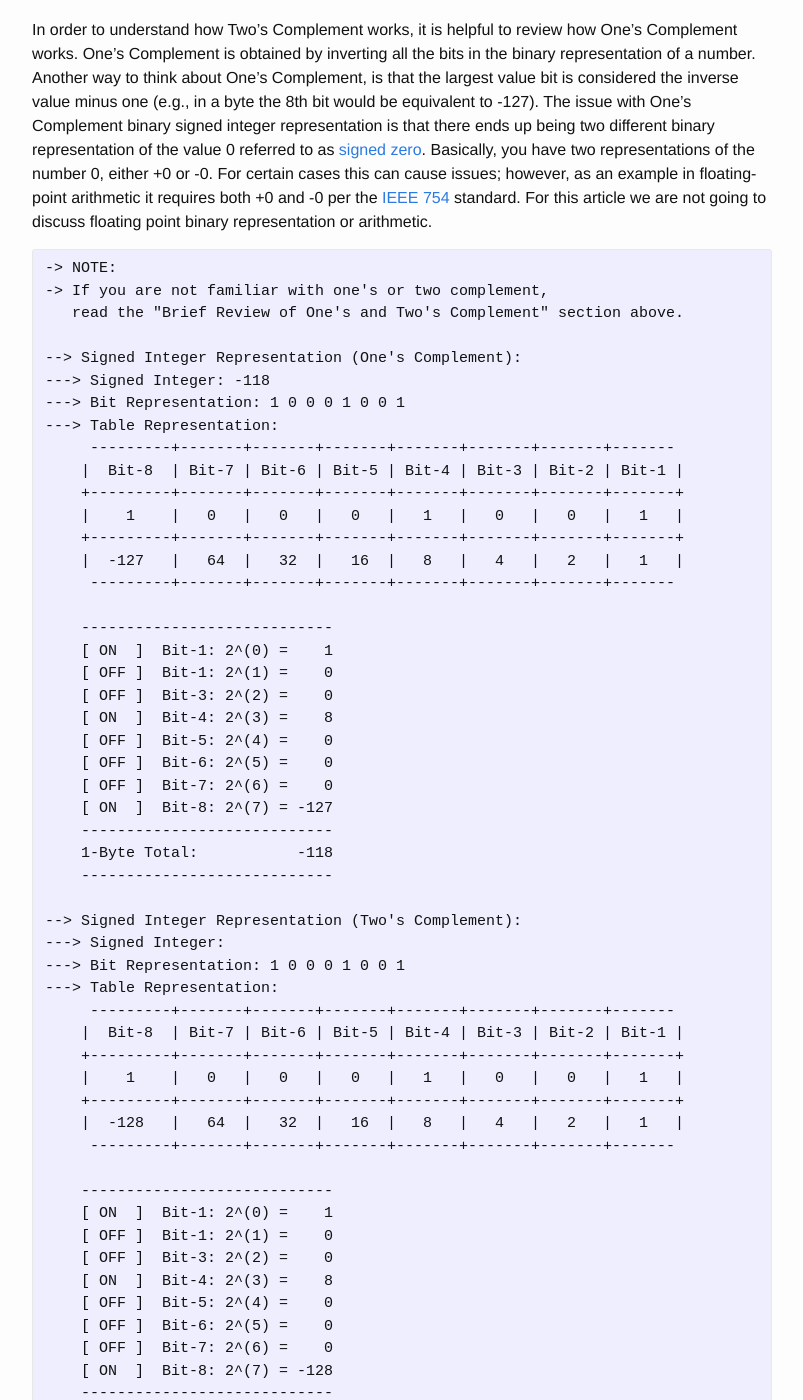
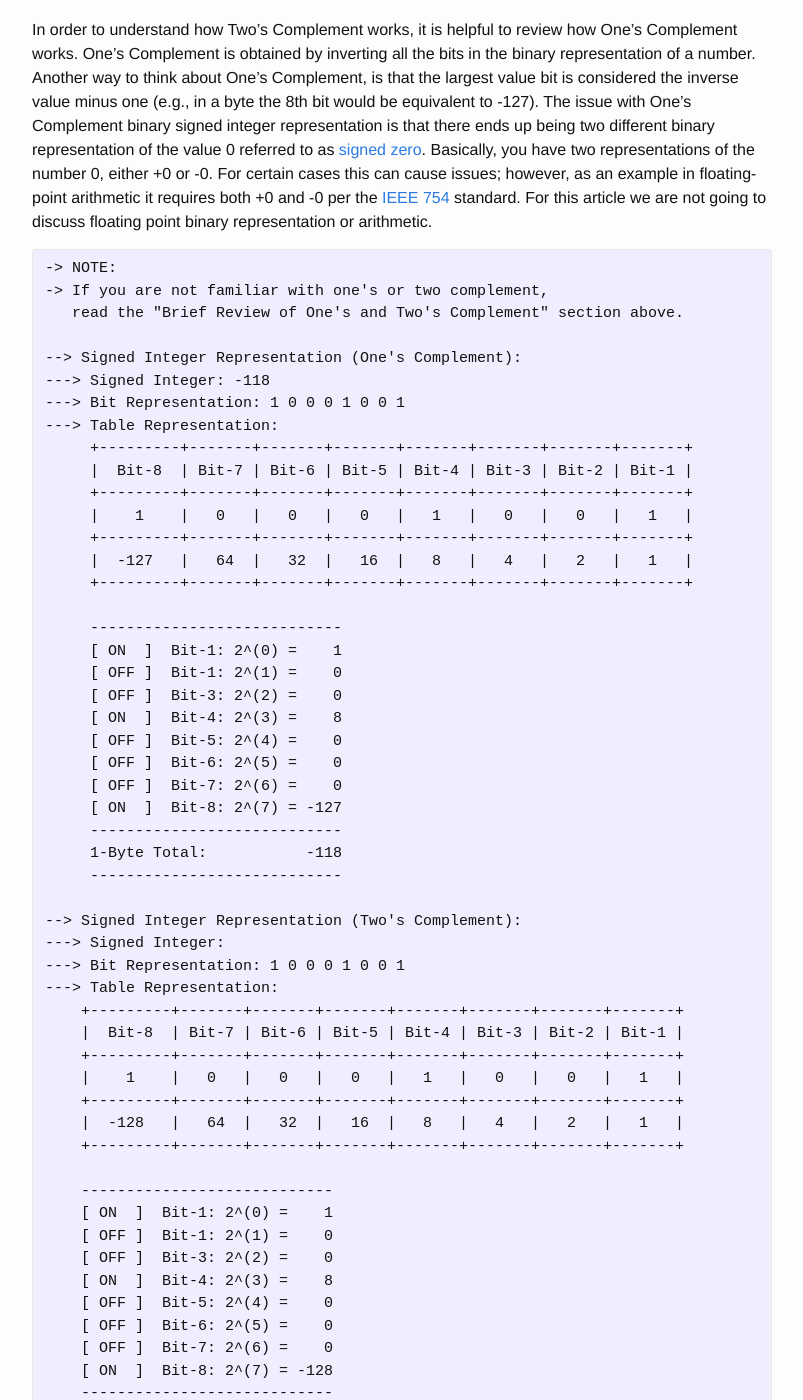
Before and after one commit to nkane/nkane.github.io, a Jekyll site: the page built from _posts/2017-09-23-engineering-endianness.markdown, in a window 1280 px wide and 1400 px high, scrolled down 1889 px. Shown: the whole window, without its empty margins (238-1041 px from the left). Built offline with Jekyll 4.4.1, drawn with Linux system fonts in a browser that asks for light colours; some of the changed text lies outside the part shown.

````diff
--- a/_posts/2017-09-23-engineering-endianness.markdown
+++ b/_posts/2017-09-23-engineering-endianness.markdown
@@ -49,26 +49,26 @@ The term "[bit]" is short for binary digit, which is the basic base-2 unit of in
 ---> Unsigned Integer: 137
 ---> Bit Representation: 1 0 0 0 1 0 0 1
 ---> Table Representation:
-     ---------------+-------+-------+-------+-------+-------+-------
-    | Bit-8 | Bit-7 | Bit-6 | Bit-5 | Bit-4 | Bit-3 | Bit-2 | Bit-1 |
-    +-------+-------+-------+-------+-------+-------+-------+-------+
-    |   1   |   0   |   0   |   0   |   1   |   0   |   0   |   1   |
-    +-------+-------+-------+-------+-------+-------+-------+-------+
-    |  128  |   64  |   32  |   16  |   8   |   4   |   2   |   1   |
-     -------+-------+-------+-------+-------+-------+-------+-------
+     +---------------+-------+-------+-------+-------+-------+-------+
+     | Bit-8 | Bit-7 | Bit-6 | Bit-5 | Bit-4 | Bit-3 | Bit-2 | Bit-1 |
+     +-------+-------+-------+-------+-------+-------+-------+-------+
+     |   1   |   0   |   0   |   0   |   1   |   0   |   0   |   1   |
+     +-------+-------+-------+-------+-------+-------+-------+-------+
+     |  128  |   64  |   32  |   16  |   8   |   4   |   2   |   1   |
+     +-------+-------+-------+-------+-------+-------+-------+-------+
 
-    ---------------------------
-    [ ON  ]  Bit-1: 2^(0) =   1
-    [ OFF ]  Bit-1: 2^(1) =   0
-    [ OFF ]  Bit-3: 2^(2) =   0
-    [ ON  ]  Bit-4: 2^(3) =   8
-    [ OFF ]  Bit-5: 2^(4) =   0
-    [ OFF ]  Bit-6: 2^(5) =   0
-    [ OFF ]  Bit-7: 2^(6) =   0
-    [ ON  ]  Bit-8: 2^(7) = 128
-    ---------------------------
-    1-Byte Total: 	    137
-    ---------------------------
+     ---------------------------
+     [ ON  ]  Bit-1: 2^(0) =   1
+     [ OFF ]  Bit-1: 2^(1) =   0
+     [ OFF ]  Bit-3: 2^(2) =   0
+     [ ON  ]  Bit-4: 2^(3) =   8
+     [ OFF ]  Bit-5: 2^(4) =   0
+     [ OFF ]  Bit-6: 2^(5) =   0
+     [ OFF ]  Bit-7: 2^(6) =   0
+     [ ON  ]  Bit-8: 2^(7) = 128
+     ---------------------------
+     1-Byte Total: 	     137
+     ---------------------------
 ```
 
 #### Brief Review of One's and Two's Complement ####
@@ -83,38 +83,38 @@ In order to understand how Two's Complement works, it is helpful to review how O
 ---> Signed Integer: -118
 ---> Bit Representation: 1 0 0 0 1 0 0 1
 ---> Table Representation:
-     ---------+-------+-------+-------+-------+-------+-------+-------
-    |  Bit-8  | Bit-7 | Bit-6 | Bit-5 | Bit-4 | Bit-3 | Bit-2 | Bit-1 |
-    +---------+-------+-------+-------+-------+-------+-------+-------+
-    |    1    |   0   |   0   |   0   |   1   |   0   |   0   |   1   |
-    +---------+-------+-------+-------+-------+-------+-------+-------+
-    |  -127   |   64  |   32  |   16  |   8   |   4   |   2   |   1   |
-     ---------+-------+-------+-------+-------+-------+-------+-------
+     +---------+-------+-------+-------+-------+-------+-------+-------+
+     |  Bit-8  | Bit-7 | Bit-6 | Bit-5 | Bit-4 | Bit-3 | Bit-2 | Bit-1 |
+     +---------+-------+-------+-------+-------+-------+-------+-------+
+     |    1    |   0   |   0   |   0   |   1   |   0   |   0   |   1   |
+     +---------+-------+-------+-------+-------+-------+-------+-------+
+     |  -127   |   64  |   32  |   16  |   8   |   4   |   2   |   1   |
+     +---------+-------+-------+-------+-------+-------+-------+-------+
 
-    ----------------------------
-    [ ON  ]  Bit-1: 2^(0) =    1
-    [ OFF ]  Bit-1: 2^(1) =    0
-    [ OFF ]  Bit-3: 2^(2) =    0
-    [ ON  ]  Bit-4: 2^(3) =    8
-    [ OFF ]  Bit-5: 2^(4) =    0
-    [ OFF ]  Bit-6: 2^(5) =    0
-    [ OFF ]  Bit-7: 2^(6) =    0
-    [ ON  ]  Bit-8: 2^(7) = -127
-    ----------------------------
-    1-Byte Total: 	    -118
-    ----------------------------
+     ----------------------------
+     [ ON  ]  Bit-1: 2^(0) =    1
+     [ OFF ]  Bit-1: 2^(1) =    0
+     [ OFF ]  Bit-3: 2^(2) =    0
+     [ ON  ]  Bit-4: 2^(3) =    8
+     [ OFF ]  Bit-5: 2^(4) =    0
+     [ OFF ]  Bit-6: 2^(5) =    0
+     [ OFF ]  Bit-7: 2^(6) =    0
+     [ ON  ]  Bit-8: 2^(7) = -127
+     ----------------------------
+     1-Byte Total: 	     -118
+     ----------------------------
 
 --> Signed Integer Representation (Two's Complement):
 ---> Signed Integer:
 ---> Bit Representation: 1 0 0 0 1 0 0 1
 ---> Table Representation:
-     ---------+-------+-------+-------+-------+-------+-------+-------
+    +---------+-------+-------+-------+-------+-------+-------+-------+
     |  Bit-8  | Bit-7 | Bit-6 | Bit-5 | Bit-4 | Bit-3 | Bit-2 | Bit-1 |
     +---------+-------+-------+-------+-------+-------+-------+-------+
     |    1    |   0   |   0   |   0   |   1   |   0   |   0   |   1   |
     +---------+-------+-------+-------+-------+-------+-------+-------+
     |  -128   |   64  |   32  |   16  |   8   |   4   |   2   |   1   |
-     ---------+-------+-------+-------+-------+-------+-------+-------
+    +---------+-------+-------+-------+-------+-------+-------+-------+
 
     ----------------------------
     [ ON  ]  Bit-1: 2^(0) =    1
````
Also changed, not shown: other parts of _posts/2017-09-23-engineering-endianness.markdown (+20 -10 lines).
